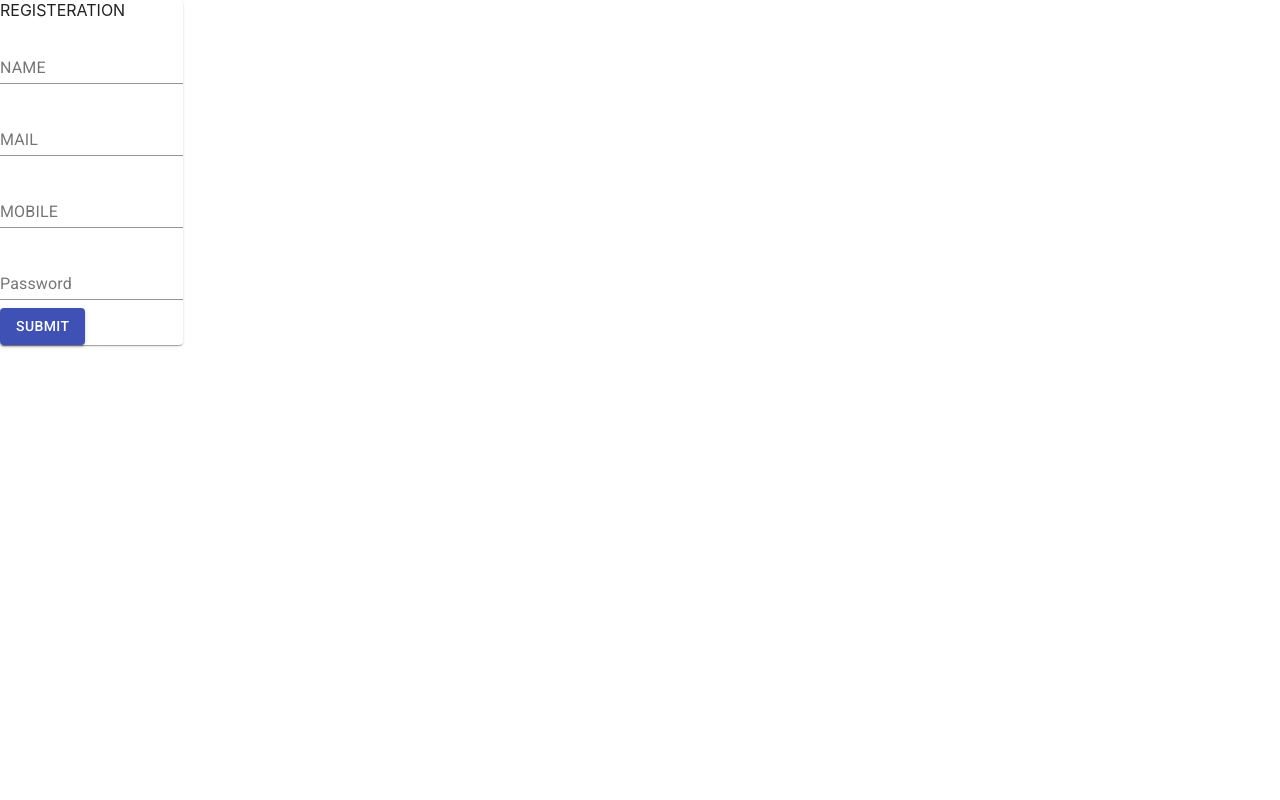
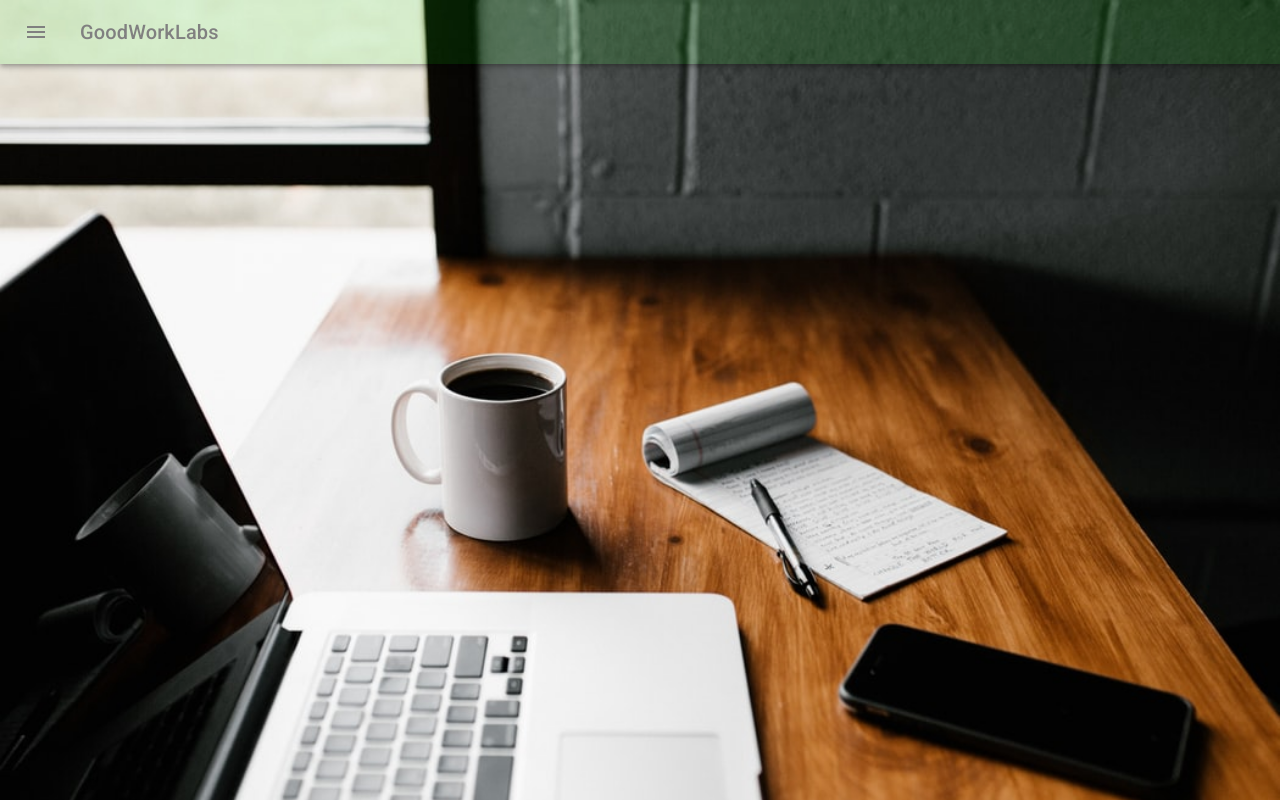
Before and after one commit to Poojadatyal/gwl-interview-management, a React (Create React App) app: page / in a window 1280 px wide. Built offline with nearby package versions, Linux system fonts and the light colour scheme.

Commit message:
few changes

```diff
--- a/src/App.js
+++ b/src/App.js
@@ -6,7 +6,8 @@ import './App.css';
 
 //import Login from './Components/Login';
 
-import Registeration_Frm from './Components/Registeration_Frm';
+import Login from './components/Login';
+import Menu from './components/Menu';
 function App() {
   return (
   /*  <Router>
@@ -16,8 +17,10 @@ function App() {
    <Route exact path="/"  component={Login} />
    <Route exact path="/Menu"  component={Menu} />
    </Router>*/
+ <div>
+   <Menu/>
 
-   <Registeration_Frm/>
+   </div>
   );
 }
 
--- a/src/components/Login/index.js
+++ b/src/components/Login/index.js
@@ -22,7 +22,6 @@ class Login extends React.Component{
   };
   handleChangepassword=(e)=>{
     this.setState({
-
             password : e.target.value
     })
   };
```
